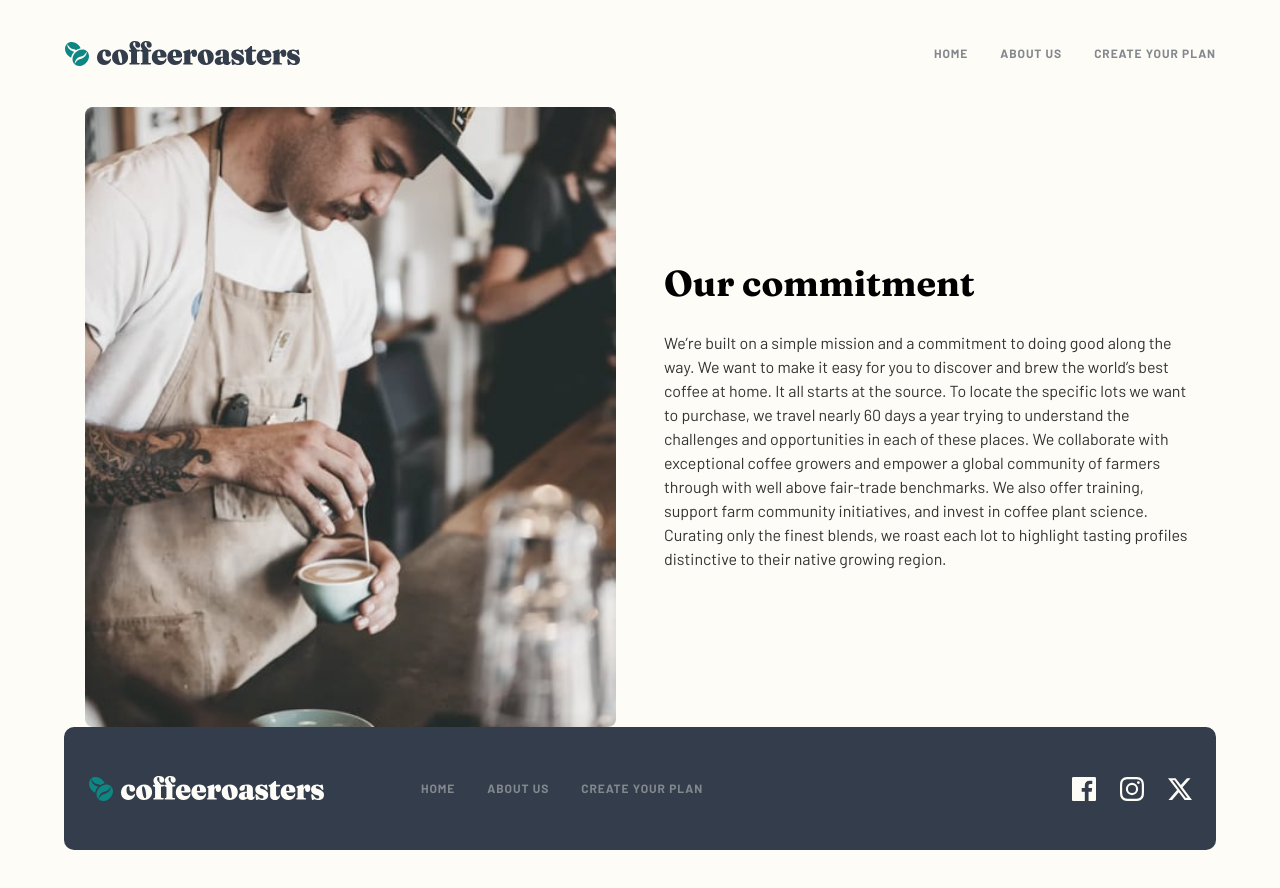
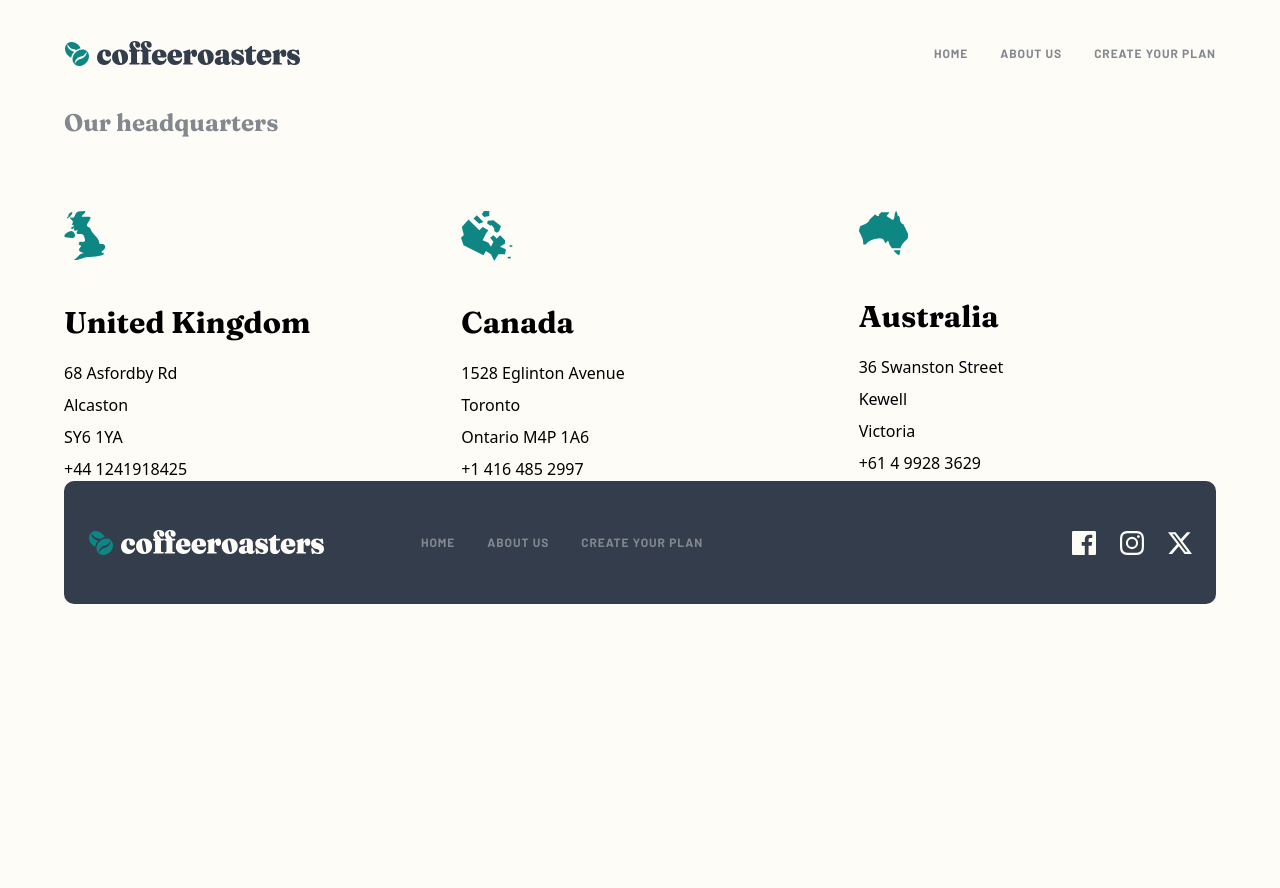
Before and after one commit to zetmosoma10/coffee-roasters, a React (Vite) app: page /about in a window 1280 px wide. Shown: the top 888 px of the page. After the commit the page ends 800 px from the top, so only its background shows below. Built offline with nearby package versions, Linux system fonts and the light colour scheme.

Commit message:
Build Headquarter section

```diff
--- a/src/constance.ts
+++ b/src/constance.ts
@@ -5,6 +5,9 @@ import danche from "./assets/home/desktop/image-danche.png";
 import coffeeBean from "./assets/home/desktop/icon-coffee-bean.svg";
 import gift from "./assets/home/desktop/icon-gift.svg";
 import truck from "./assets/home/desktop/icon-truck.svg";
+import uk from "./assets/about/desktop/illustration-uk.svg";
+import canada from "./assets/about/desktop/illustration-canada.svg";
+import australia from "./assets/about/desktop/illustration-australia.svg";
 
 export const dataProcedure = [
   {
@@ -64,3 +67,26 @@ export const whyChooseUsData = [
     text: "We cover the cost and coffee is delivered fast. Peak freshness: guaranteed.",
   },
 ];
+
+export const headquartersData = [
+  {
+    img: uk,
+    name: "United Kingdom",
+    address: ["68 Asfordby Rd", "Alcaston", "SY6 1YA", "+44 1241918425"],
+  },
+  {
+    img: canada,
+    name: "Canada",
+    address: [
+      "1528  Eglinton Avenue",
+      "Toronto",
+      "Ontario M4P 1A6",
+      "+1 416 485 2997",
+    ],
+  },
+  {
+    img: australia,
+    name: "Australia",
+    address: ["36 Swanston Street", "Kewell", "Victoria", "+61 4 9928 3629"],
+  },
+];
--- a/src/pages/About.tsx
+++ b/src/pages/About.tsx
@@ -1,9 +1,9 @@
-import CommitmentCard from "../sections/about/CommitmentCard";
+import Headquarters from "../sections/about/Headquarters";
 
 const About = () => {
   return (
     <div>
-      <CommitmentCard />
+      <Headquarters />
     </div>
   );
 };
--- /dev/null
+++ b/src/sections/about/Headquarters.tsx
@@ -0,0 +1,29 @@
+import { headquartersData } from "../../constance";
+
+const Headquarters = () => {
+  return (
+    <div className="text-center md:text-left">
+      <h3 className="font-bold text-2xl text-grey">Our headquarters</h3>
+      <div className="grid md:grid-cols-3 gap-y-20 gap-x-10  mt-[72px]">
+        {headquartersData.map((data) => (
+          <div
+            className="flex flex-col items-center md:items-start"
+            key={data.name}
+          >
+            <img src={`${data.img}`} alt="" />
+            <span className="block font-fraunces font-bold text-3xl mt-11">
+              {data.name}
+            </span>
+            <ul className="text-sm lg:text-base mt-5 space-y-2">
+              {data.address.map((item) => (
+                <li key={item}>{item}</li>
+              ))}
+            </ul>
+          </div>
+        ))}
+      </div>
+    </div>
+  );
+};
+
+export default Headquarters;
```
